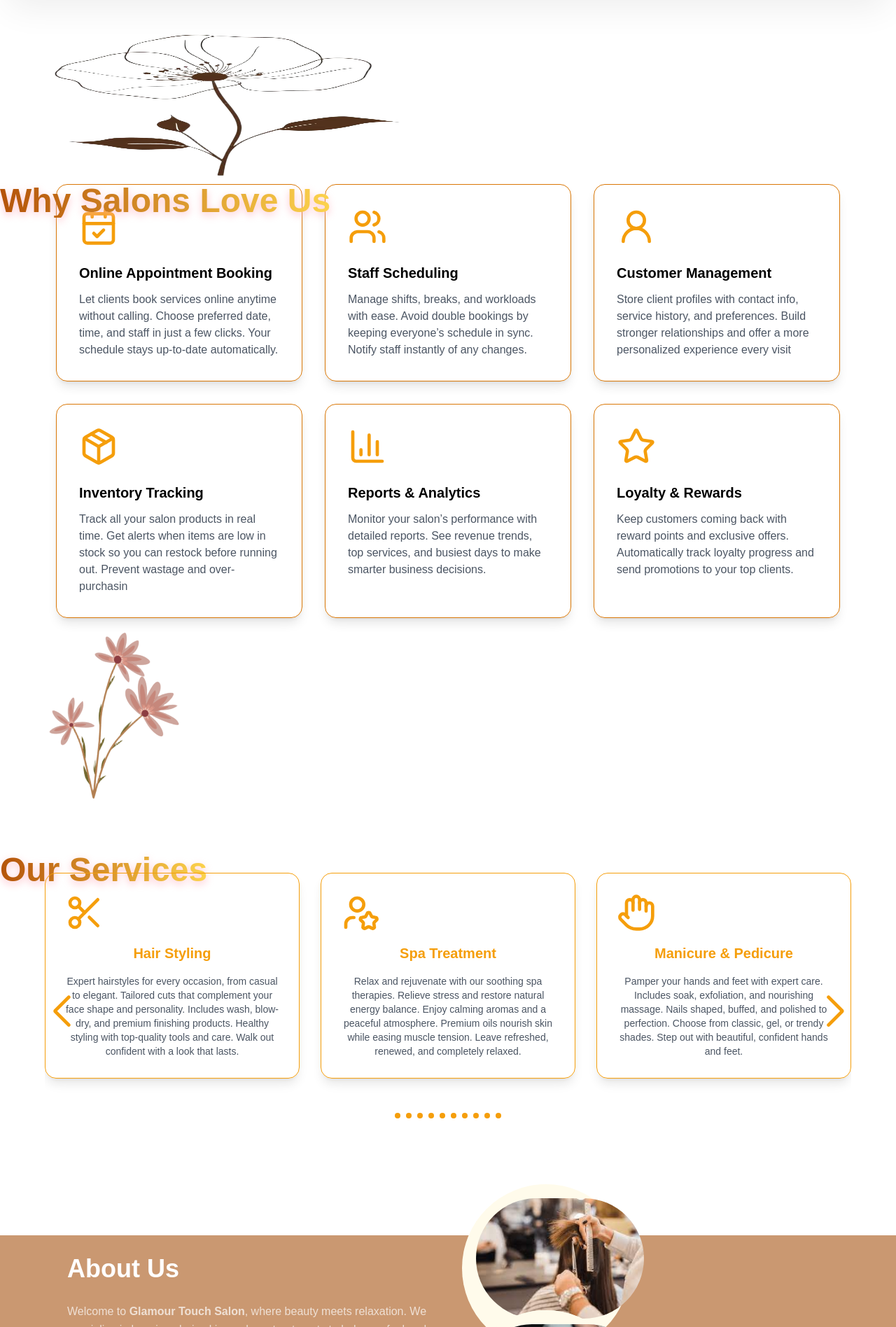
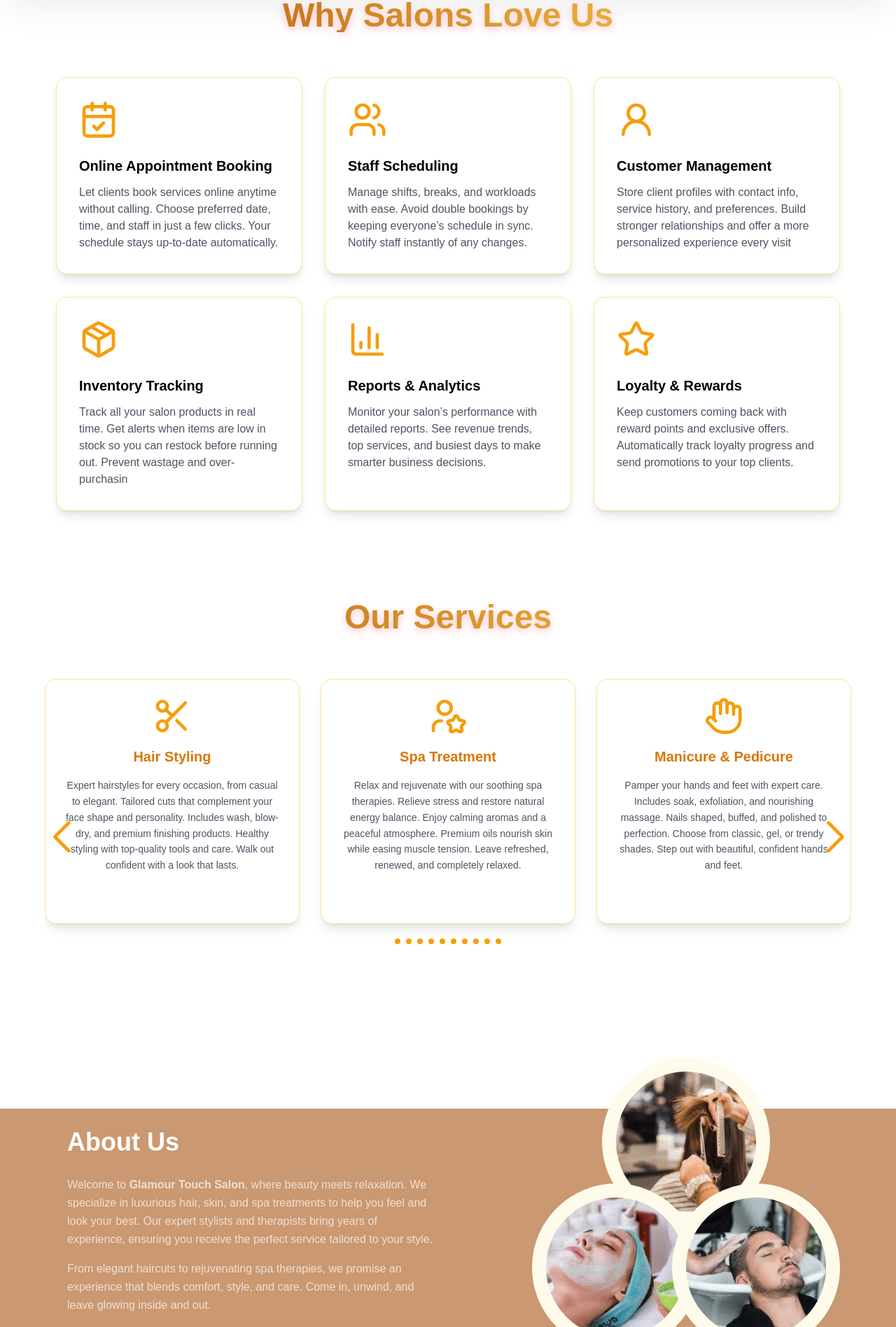
Before and after one commit to ayeshagull811/Saas-project-salon-management-system-, a Next.js app: page /landingpage in a window 1280 px wide. Shown: the part 504-2400 px from the top of the page at 70% size. Built offline with nearby package versions, Linux system fonts and the light colour scheme.

Commit message:
Added new feature

```diff
--- a/src/app/page.jsx
+++ b/src/app/page.jsx
@@ -25,7 +25,7 @@ export default function Home() {
     <div>
       <Header />
       <div
-        className="relative h-150 text-white overflow-hidden font-sans"
+        className="relative h-[600px] text-white overflow-hidden font-sans"
         style={{
           borderBottomLeftRadius: "50% 20%",
           borderBottomRightRadius: "50% 20%",
@@ -35,7 +35,7 @@ export default function Home() {
           initial={{ x: "100%" }}
           animate={{ x: 0 }}
           transition={{ duration: 1, ease: "easeOut" }}
-          className="absolute top-0 left-150 w-200 h-full rounded-l-full overflow-hidden"
+          className="absolute top-0 left-[600px] w-[800px] h-full rounded-l-full overflow-hidden"
         >
           <Image
             src={myimage}
@@ -51,12 +51,12 @@ export default function Home() {
           className="absolute inset-0  bg-[#CA9871]  -z-10 shadow-xl"
         />
 
-        <div className="text-center mt-60 -ml-150">
+        <div className="text-center mt-32 -ml-[600px]">
           <motion.h1
             initial={{ y: -50, opacity: 0 }}
             animate={{ y: 0, opacity: 1 }}
             transition={{ duration: 1, ease: "easeOut" }}
-            className="space-grotesk  text-5xl"
+            className="font-space-grotesk text-5xl"
 
           >
             Health Care & <br /> Beauty Salon
--- a/src/app/signup/page.jsx
+++ b/src/app/signup/page.jsx
@@ -98,7 +98,7 @@ useEffect(() => {
         // initial={{ y: "-100%" }}
         // animate={{ y: 0 }}
         // transition={{ duration: 1, ease: "easeOut" }}
-        className="relative h-100 bg-[#CA9871]/90 flex items-center justify-center"
+        className="relative h-[600px] bg-[#CA9871]/90 flex items-center justify-center"
         style={{
           borderBottomLeftRadius: "40% 40%",
           borderBottomRightRadius: "40% 40%",
@@ -120,7 +120,7 @@ useEffect(() => {
           animate={{ scale: 1, opacity: 1 }}
           transition={{ duration: 0.6, ease: "easeOut" }}
           action=""
-          className="absolute space-y-3 top-15 w-full justify-center align-center max-w-md  sm:p-8 flex flex-col rounded-xl bg-white/30 backdrop-blur-md shadow-2xl"
+          className="relative space-y-3 w-full justify-center align-center max-w-md sm:p-8 flex flex-col rounded-xl bg-white/30 backdrop-blur-md shadow-2xl"
         >
           <div className=" justify-center items-center mt-5">
             <p className="text-2xl font-bold drop-shadow-lg  text-amber-700 text-center mb-5">
@@ -221,7 +221,7 @@ useEffect(() => {
 
           <button
             type="submit"
-            className="relative overflow-hidden px-7 py-2 bg-amber-200/30w-full bg-gradient-to-r from-amber-700 to-amber-600 text-white font-semibold rounded-full hover:opacity-90 transition duration-300 hover:text-amber-100 group"
+            className="relative overflow-hidden px-7 py-2 w-full bg-gradient-to-r from-amber-700 to-amber-600 text-white font-semibold rounded-full hover:opacity-90 transition duration-300 hover:text-amber-100 group"
           >
             <span className="relative z-10">Sign Up</span>
             <span className="absolute left-0 top-0 h-full w-0 bg-amber-800 text-amber-700 transition-all duration-500 group-hover:w-full"></span>
--- a/src/components/aboutus.jsx
+++ b/src/components/aboutus.jsx
@@ -6,7 +6,7 @@ import imgaes from "../assets/img3.jpeg";
 
 export default function AboutSection() {
   return (
-    <section className="bg-[#CA9871] relative rounded-4xl h-100  my-20">
+    <section className="bg-[#CA9871] relative rounded-4xl h-[450px] my-20">
       <div className="max-w-6xl mx-auto px-4 lg:px-8">
         <div className="grid md:grid-cols-2 gap-10 items-center">
           <div>
@@ -26,31 +26,31 @@ export default function AboutSection() {
             </p>
           </div>
           <div className="relative">
-            <div className="bg-amber-50 rounded-full w-60 h-60 absolute -bottom-5 left-50">
+            <div className="bg-amber-50 rounded-full w-[240px] h-[240px] absolute -bottom-5 left-[200px]">
               <Image
                 src={team}
                 alt="Salon Interior"
                 width={600}
                 height={400}
-                className="rounded-full h-50 w-50 left-5 top-5 absolute"
+                className="rounded-full h-[200px] w-[200px] left-5 top-5 absolute object-cover"
               />
             </div>
-            <div className="bg-amber-50 rounded-full w-60 h-60 absolute -top-10 left-25">
+            <div className="bg-amber-50 rounded-full w-[240px] h-[240px] absolute -top-10 left-[100px]">
               <Image
                 src={salon}
                 alt="Salon Team"
                 width={300}
                 height={200}
-                className="rounded-full h-50 w-50 left-5 top-5 absolute"
+                className="rounded-full h-[200px] w-[200px] left-5 top-5 absolute object-cover"
               />
             </div>
-            <div className="bg-amber-50 rounded-full w-60 h-60 absolute -top-10 left-75">
+            <div className="bg-amber-50 rounded-full w-[240px] h-[240px] absolute -top-10 left-[300px]">
               <Image
                 src={imgaes}
                 alt="Happy Client"
                 width={300}
                 height={200}
-                 className="rounded-full h-50 w-50 left-5 top-5 absolute"
+                className="rounded-full h-[200px] w-[200px] left-5 top-5 absolute object-cover"
               />
             </div>
           </div>
--- a/src/components/categories.jsx
+++ b/src/components/categories.jsx
@@ -121,13 +121,12 @@ Walk out with nails that turn heads.`,
 
 
   return (
-    <section className="py-3">
-      <div>
-          <Image src={flower} alt="flower"  className="relative -top-10"/>
-      <h2 className="text-5xl font-extrabold absolute top-480 left-120 text-center bg-gradient-to-r from-amber-700 to-amber-300 bg-clip-text text-transparent -mb-20"
-        style={{ filter: "drop-shadow(0 4px 6px rgba(255, 182, 193, 0.8))" }}>
-        Our Services
-      </h2>
+    <section className="py-20 relative">
+      <div className="text-center mb-16">
+        <h2 className="text-5xl font-extrabold bg-gradient-to-r from-amber-700 to-amber-300 bg-clip-text text-transparent mb-8"
+          style={{ filter: "drop-shadow(0 4px 6px rgba(255, 182, 193, 0.8))" }}>
+          Our Services
+        </h2>
       </div>
 
 
@@ -137,16 +136,26 @@ Walk out with nails that turn heads.`,
         pagination={{ clickable: true }}
         navigation
         loop={true}
-        slidesPerView={3}
+        slidesPerView={1}
         spaceBetween={30}
-        className="max-w-6xl mx-auto"
+        breakpoints={{
+          640: {
+            slidesPerView: 2,
+          },
+          768: {
+            slidesPerView: 3,
+          },
+        }}
+        className="max-w-6xl mx-auto px-4"
       >
         {services.map((service, index) => (
           <SwiperSlide key={index}>
-            <div className="border-amber-500 border h-100 p-7 my-7 rounded-2xl shadow-lg hover:shadow-xl transition-transform transform hover:-translate-y-2 text-center">
-              <service.icon className="w-30 h-30 text-amber-500 mb-4 " />
-              <h3 className="font-semibold text-amber-500 text-xl my-4">{service.title}</h3>
-              <p className="text-gray-600  text-sm">{service.desc}</p>
+            <div className="bg-white border border-amber-200 h-[350px] p-6 rounded-2xl shadow-lg hover:shadow-xl transition-all duration-300 transform hover:-translate-y-2 hover:border-amber-400 text-center flex flex-col">
+              <div className="flex justify-center mb-4">
+                <service.icon />
+              </div>
+              <h3 className="font-semibold text-amber-600 text-xl mb-4">{service.title}</h3>
+              <p className="text-gray-600 text-sm leading-relaxed flex-grow">{service.desc}</p>
             </div>
           </SwiperSlide>
         ))}
--- a/src/components/features.jsx
+++ b/src/components/features.jsx
@@ -58,29 +58,26 @@ export default function KeyFeatures() {
     visible: { opacity: 1, y: 0, transition: { duration: 0.6 } },
   };
   return (
-    <motion.section className="py-25 -mb-9">
-      <div>
-        <Image src={flower} alt="flower" className="relative -top-15 left-230 w-50 h-60" />
-        <motion.h2
-        initial={{ opacity: 0, y: -50 }}
-        whileInView={{ opacity: 1, y: 0 }}
-        transition={{ duration: 0.6 }}
-        viewport={{ once: false, amount: 0.3 }}
-        className="text-5xl font-extrabold text-center absolute top-200 left-90 bg-gradient-to-r from-amber-700 to-amber-300 bg-clip-text text-transparent mb-12"
-        style={{ filter: "drop-shadow(0 4px 6px rgba(255, 182, 193, 0.8))" }}
-      >
-        Why Salons Love Us
-      </motion.h2>
-      </div>
-
-
+    <motion.section className="py-20 -mb-8 relative">
       <motion.div
         variants={containerVariants}
         initial="hidden"
         whileInView="visible"
         viewport={{ once: false, amount: 0.2 }}
-        className="grid grid-cols-1 md:grid-cols-3 gap-8 max-w-6xl mx-auto px-4"
+        className="max-w-6xl mx-auto px-4"
       >
+        <motion.h2
+          initial={{ opacity: 0, y: -50 }}
+          whileInView={{ opacity: 1, y: 0 }}
+          transition={{ duration: 0.6 }}
+          viewport={{ once: false, amount: 0.3 }}
+          className="text-5xl font-extrabold text-center bg-gradient-to-r from-amber-700 to-amber-300 bg-clip-text text-transparent mb-16"
+          style={{ filter: "drop-shadow(0 4px 6px rgba(255, 182, 193, 0.8))" }}
+        >
+          Why Salons Love Us
+        </motion.h2>
+
+        <div className="grid grid-cols-1 md:grid-cols-3 gap-8">
         {features.map((feature, index) => (
           <motion.div
             initial={{ opacity: 0, y: 50 }}
@@ -88,7 +85,7 @@ export default function KeyFeatures() {
             transition={{ duration: 0.6 }}
             viewport={{ once: false, amount: 0.3 }}
             key={index}
-            className=" border border-amber-600 p-8 rounded-2xl shadow-lg hover:shadow-xl transition-transform transform hover:-translate-y-2"
+            className="bg-white border border-amber-200 p-8 rounded-2xl shadow-lg hover:shadow-xl transition-all duration-300 transform hover:-translate-y-2 hover:border-amber-400"
           >
             <feature.icon className="w-14 h-14 text-amber-500 mb-6" />
             <motion.h3 className="font-semibold text-xl mb-3">
@@ -99,6 +96,7 @@ export default function KeyFeatures() {
             </motion.p>
           </motion.div>
         ))}
+        </div>
       </motion.div>
     </motion.section>
   );
--- a/src/components/navBar.jsx
+++ b/src/components/navBar.jsx
@@ -7,8 +7,8 @@ export default function NavBarPage() {
   return (
     <div className="bg-pink-200">
       <div className="max-w-6xl mx-auto flex justify-between items-center relative z-10">
-        <div className="flex justify-left -ml-13 items-center ">
-          <Image src={face} alt="face" className="w-35 h-30" />
+        <div className="flex justify-left -ml-[52px] items-center ">
+          <Image src={face} alt="face" className="w-[140px] h-[120px]" />
           <h1 className="text-3xl font-bold -ml-8">BeautySalon</h1>
         </div>
 
```
Also changed, not shown: src/app/login/page.jsx (+5 -5 lines), src/app/userdashboard/[userId]/page.jsx (+5 -5 lines), src/app/userdashboard/[userId]/salons/addsalon/page.jsx (+9 -9 lines).
